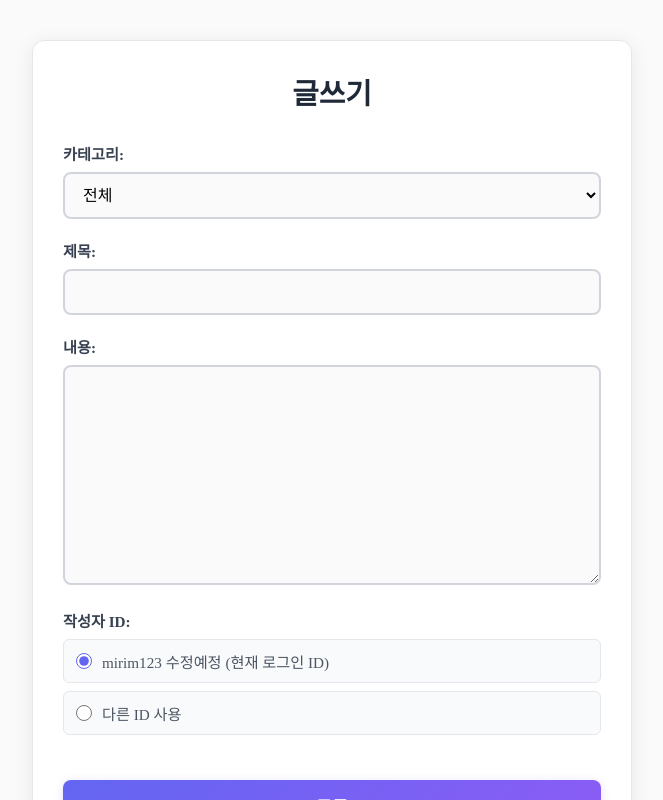
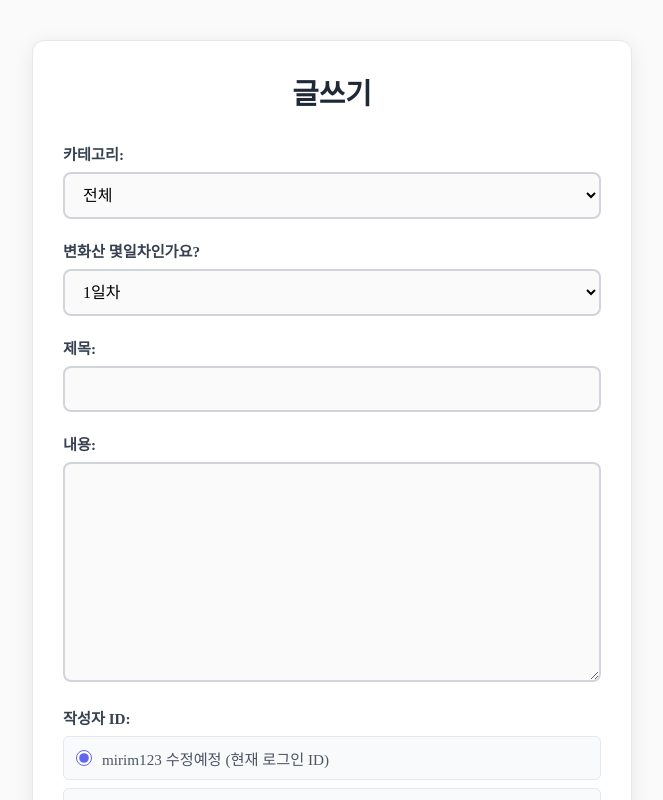
Before and after one commit to elroi773/manna_pray_project, a React (Vite) app: page /write in a window 1280 px wide. Shown: the top 800 px of the page, without its empty margins (308-971 px from the left). Built offline with nearby package versions, Linux system fonts and the light colour scheme; a web font is replaced by a local one.

Commit message:
몇일차 인지 추가

```diff
--- a/src/pages/Write.jsx
+++ b/src/pages/Write.jsx
@@ -8,6 +8,7 @@ export default function Write() {
   const [content, setContent] = useState("");
   const [useCurrentId, setUseCurrentId] = useState(true);
   const [customId, setCustomId] = useState("");
+  const [selectedDay, setSelectedDay] = useState("1일차");
 
   const loggedInUser = "mirim123 수정예정"; // 예시용 ID. Firebase 연결 시 대체 가능
 
@@ -18,6 +19,7 @@ export default function Write() {
       category,
       title,
       content,
+      meditationDay: selectedDay,
       author: useCurrentId ? loggedInUser : customId,
     };
 
@@ -40,6 +42,19 @@ export default function Write() {
             <option value="중보">중보</option>
             <option value="국가">국가</option>
             <option value="공동체">공동체</option>
+          </select>
+        </label>
+
+        <label>
+          변화산 몇일차인가요?
+          <select value={selectedDay} onChange={(e) => setSelectedDay(e.target.value)}>
+            <option value="1일차">1일차</option>
+            <option value="2일차">2일차</option>
+            <option value="3일차">3일차</option>
+            <option value="4일차">4일차</option>
+            <option value="5일차">5일차</option>
+            <option value="6일차">6일차</option>
+            <option value="7일차">7일차</option>
           </select>
         </label>
 
```
